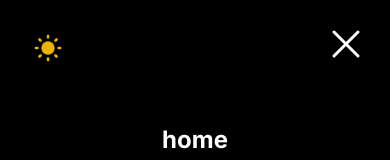
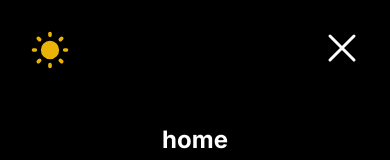
Before and after one commit to lagerqvr/web-portfolio, a Next.js app: page / in a window 390 px wide. Both pictures are taken after a click on the button 354 px from the left and 40 px from the top of the page. Shown: the top 160 px of the page. Built offline with nearby package versions, Linux system fonts and the light colour scheme.

Commit message:
Changed spacing for mobile toggles

```diff
--- a/app/components/navigation/navbar/Button.tsx
+++ b/app/components/navigation/navbar/Button.tsx
@@ -30,7 +30,7 @@ const Button = () => {
                     viewBox="0 0 24 24"
                     fill="currentColor"
                     stroke="currentColor"
-                    className="w-8 md:w-6 h-8 md:h-6 text-yellow-500 dark:text-yellow-500"
+                    className="w-11 md:w-6 h-11 md:h-6 text-yellow-500 dark:text-yellow-500"
                 >
                     {theme === 'dark' ? (
                         <path
--- a/app/components/navigation/sidebar/index.tsx
+++ b/app/components/navigation/sidebar/index.tsx
@@ -15,7 +15,7 @@ const Sidebar = ({
 
     const handleClick = (route: string) => {
         setActiveRoute(route);
-        toggle(); // Close the sidebar when a link is clicked
+        toggle();
     };
 
     const isActive = (route: string) => {
@@ -32,7 +32,7 @@ const Sidebar = ({
                     transition: 'all 0.3s ease-in-out'
                 }}
             >
-                <button className="absolute right-0 p-5 text-black dark:text-white" onClick={toggle} aria-label="Menu">
+                <button className="absolute right-0 p-6 text-black dark:text-white" onClick={toggle} aria-label="Menu">
                     {/* Close icon */}
                     <svg xmlns="http://www.w3.org/2000/svg" width="48" height="48" viewBox="0 0 24 24" stroke-width="1.5" stroke="currentColor">
                         <path stroke-linecap="round" stroke-linejoin="round" d="M6 18L18 6M6 6l12 12" />
@@ -65,7 +65,7 @@ const Sidebar = ({
                         </Link>
                     </li>
                 </ul>
-                <div className="absolute left-0 p-5">
+                <div className="absolute left-0 p-4">
                     <Button />
                 </div>
             </div>
```
